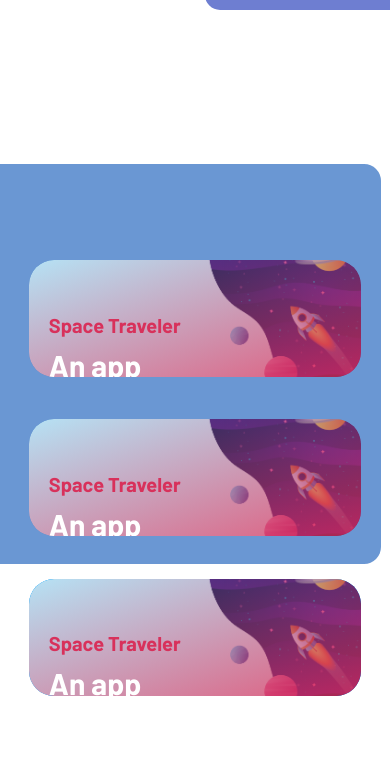
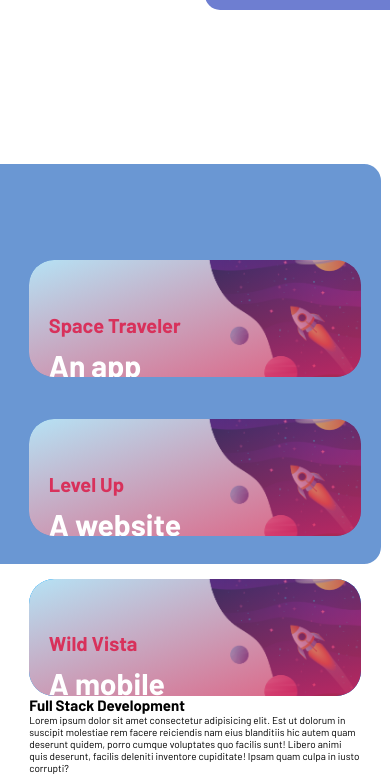
Before and after one commit to zamcham/portfolio, a website built with webpack: page src/index.html in a window 390 px wide. Shown: the part 1583-2357 px from the top of the page. Before the commit the page ends 2279 px from the top, so only its background shows below. Built offline with nearby package versions, Linux system fonts and the light colour scheme; files whose address does not match are found by name.

Commit message:
add remaining projects

```diff
--- a/src/index.html
+++ b/src/index.html
@@ -150,34 +150,40 @@
                 <h2>Some of my most recent projects</h2>
             </div>
             <div class="project-container">
-                <span class="project-bg-image"></span>
+                <span class="project-bg-image bgi1"></span>
                 <span class="project-bg-gradient"></span>
                 <div class="project-desc-container">
                     <h2 class="project-name">Space Traveler</h2>
                     <h4>An app created with react/reduct</h4>
-                    <button class="view-project-button">View Project ➜</button>
+                    <button class="view-project-button">View Project <span class="orange-text">➜</span></button>
                 </div>
 
             </div>
             <div class="project-container">
-                <span class="project-bg-image"></span>
+                <span class="project-bg-image bgi2"></span>
                 <span class="project-bg-gradient"></span>
                 <div class="project-desc-container">
-                    <h2 class="project-name">Space Traveler</h2>
-                    <h4>An app created with react/reduct</h4>
-                    <button class="view-project-button">View Project ➜</button>
+                    <h2 class="project-name">Level Up</h2>
+                    <h4>A website built with html, css and JS</h4>
+                    <button class="view-project-button">View Project <span class="orange-text">➜</span></button>
                 </div>
 
             </div>
             <div class="project-container">
-                <span class="project-bg-image"></span>
+                <span class="project-bg-image bgi3"></span>
                 <span class="project-bg-gradient"></span>
                 <div class="project-desc-container">
-                    <h2 class="project-name">Space Traveler</h2>
-                    <h4>An app created with react/reduct</h4>
-                    <button class="view-project-button">View Project ➜</button>
+                    <h2 class="project-name">Wild Vista</h2>
+                    <h4>A mobile app created with react/reduct and use of APIs</h4>
+                    <button class="view-project-button">View Project <span class="orange-text">➜</span></button>
                 </div>
 
+            </div>
+            <div class="all-projects">
+                <div class="all-projects-card">
+                    <h1>Full Stack Development</h1>
+                    <p>Lorem ipsum dolor sit amet consectetur adipisicing elit. Est ut dolorum in suscipit molestiae rem facere reiciendis nam eius blanditiis hic autem quam deserunt quidem, porro cumque voluptates quo facilis sunt! Libero animi quis deserunt, facilis deleniti inventore cupiditate! Ipsam quam culpa in iusto corrupti?</p>
+                </div>
             </div>
         </div>
     </section>
```
